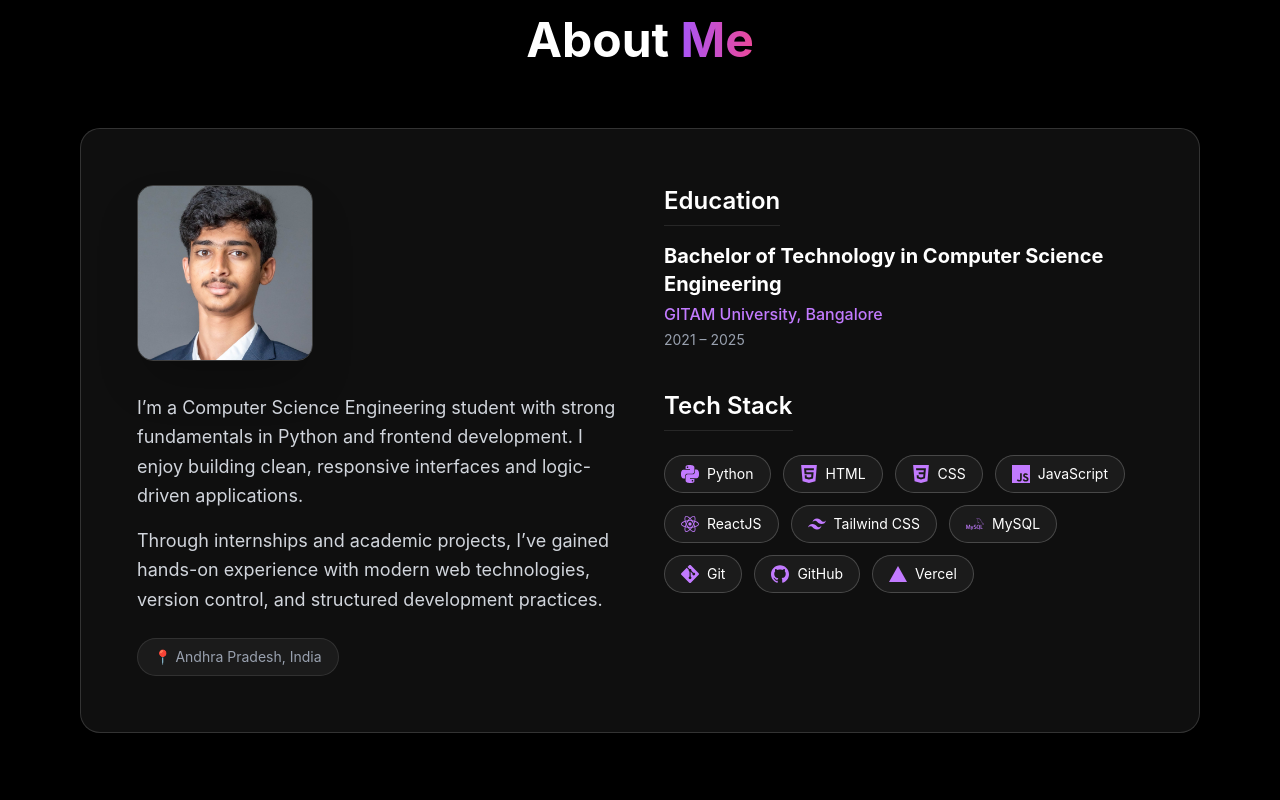
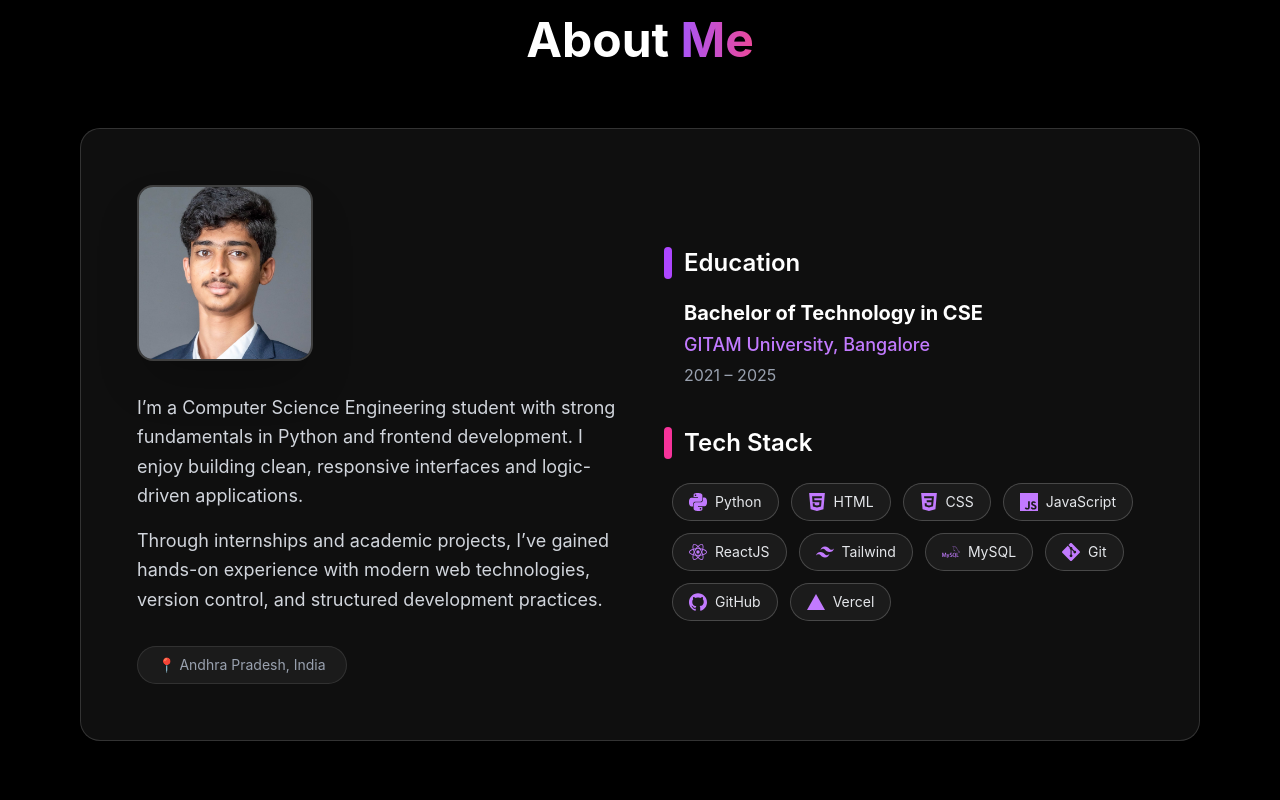
Before and after one commit to Srakeshvarma12/rakesh-portfolio, a React (Vite) app: page / in a window 1280 px wide. Shown: the part 880-1680 px from the top of the page. Built offline with nearby package versions, Linux system fonts and the light colour scheme.

Commit message:
Add Heading outside of the About section

```diff
--- a/src/components/About.jsx
+++ b/src/components/About.jsx
@@ -7,9 +7,11 @@ import {
 
 export default function About() {
   return (
-    <section id="about" className="min-h-screen py-24 px-6 flex flex-col justify-center items-center">
+    <section id="about" className="min-h-screen py-24 px-6 flex flex-col items-center justify-center relative">
 
-      {/* 1. HEADING (Outside the glass box) */}
+      {/* ========================================= */}
+      {/* 1. HEADING (OUTSIDE THE GLASS CARD)       */}
+      {/* ========================================= */}
       <motion.div
         initial={{ opacity: 0, y: -20 }}
         whileInView={{ opacity: 1, y: 0 }}
@@ -21,20 +23,24 @@ export default function About() {
         </h2>
       </motion.div>
 
-      {/* 2. GLASS CONTENT BOX */}
+      {/* ========================================= */}
+      {/* 2. GLASS CARD (CONTENT ONLY)              */}
+      {/* ========================================= */}
       <motion.div
-        className="relative z-10 max-w-6xl w-full grid md:grid-cols-2 gap-12 glass p-10 md:p-14 border border-white/10"
+        className="relative z-10 max-w-6xl w-full glass p-10 md:p-14 border border-white/10"
         initial={{ opacity: 0, y: 50 }}
         whileInView={{ opacity: 1, y: 0 }}
         transition={{ duration: 0.8, ease: "easeOut" }}
         viewport={{ once: false, amount: 0.2 }}
       >
+        <div className="grid md:grid-cols-2 gap-12 items-start">
+
           {/* LEFT COLUMN: Image & Bio */}
           <div className="flex flex-col items-center md:items-start text-center md:text-left">
             <img
               src={profileImg}
               alt="Rakesh Varma"
-            className="w-44 h-44 rounded-2xl object-cover border border-white/20 mb-8 shadow-2xl"
+              className="w-44 h-44 rounded-2xl object-cover border-2 border-white/20 mb-8 shadow-2xl"
             />
 
             <p className="text-gray-300 leading-relaxed mb-4 text-lg">
@@ -49,34 +55,54 @@ export default function About() {
               structured development practices.
             </p>
 
-          <span className="text-sm text-gray-400 flex items-center gap-2 mt-6 bg-white/5 px-4 py-2 rounded-full border border-white/10">
+            <div className="mt-8">
+              <span className="text-sm text-gray-400 flex items-center gap-2 bg-white/5 px-5 py-2 rounded-full border border-white/10">
                 📍 Andhra Pradesh, India
               </span>
             </div>
+          </div>
 
           {/* RIGHT COLUMN: Education & Tech Stack */}
-        <div>
+          <div className="flex flex-col justify-center h-full">
+
+            {/* Education Section */}
             <div className="mb-10">
-            <h3 className="text-2xl font-semibold mb-4 text-white border-b border-white/10 pb-2 inline-block">Education</h3>
+              <h3 className="text-2xl font-semibold mb-5 text-white flex items-center gap-3">
+                <span className="w-2 h-8 bg-purple-500 rounded-full inline-block"></span>
+                Education
+              </h3>
+
+              <div className="ml-5">
                 <p className="font-bold text-xl text-white">
-              Bachelor of Technology in Computer Science Engineering
+                  Bachelor of Technology in CSE
                 </p>
-            <p className="text-purple-400 font-medium mt-1">GITAM University, Bangalore</p>
-            <p className="text-gray-400 text-sm mt-1">2021 – 2025</p>
+                <p className="text-purple-400 font-medium mt-1 text-lg">
+                  GITAM University, Bangalore
+                </p>
+                <p className="text-gray-400 mt-1">2021 – 2025</p>
+              </div>
             </div>
 
-          <h3 className="text-2xl font-semibold mb-6 text-white border-b border-white/10 pb-2 inline-block">Tech Stack</h3>
-          <div className="flex flex-wrap gap-3">
+            {/* Tech Stack Section */}
+            <div>
+              <h3 className="text-2xl font-semibold mb-6 text-white flex items-center gap-3">
+                <span className="w-2 h-8 bg-pink-500 rounded-full inline-block"></span>
+                Tech Stack
+              </h3>
+              <div className="flex flex-wrap gap-3 ml-2">
                 <Skill icon={<SiPython />} name="Python" />
                 <Skill icon={<SiHtml5 />} name="HTML" />
                 <Skill icon={<SiCss3 />} name="CSS" />
                 <Skill icon={<SiJavascript />} name="JavaScript" />
                 <Skill icon={<SiReact />} name="ReactJS" />
-            <Skill icon={<SiTailwindcss />} name="Tailwind CSS" />
+                <Skill icon={<SiTailwindcss />} name="Tailwind" />
                 <Skill icon={<SiMysql />} name="MySQL" />
                 <Skill icon={<SiGit />} name="Git" />
                 <Skill icon={<SiGithub />} name="GitHub" />
                 <Skill icon={<SiVercel />} name="Vercel" />
+              </div>
+            </div>
+
           </div>
         </div>
       </motion.div>
@@ -84,9 +110,10 @@ export default function About() {
   );
 }
 
+// Simple Helper Component for Skills
 function Skill({ icon, name }) {
   return (
-    <div className="flex items-center gap-2 px-4 py-2 rounded-full bg-white/5 border border-white/20 text-sm text-white hover:bg-white/10 transition cursor-default">
+    <div className="flex items-center gap-2 px-4 py-2 rounded-full bg-white/5 border border-white/20 text-sm text-gray-200 hover:bg-white/10 hover:border-purple-500/50 transition duration-300 cursor-default">
       <span className="text-lg text-purple-400">{icon}</span>
       {name}
     </div>
```
Lines whose indentation alone changed are shown as unchanged.
